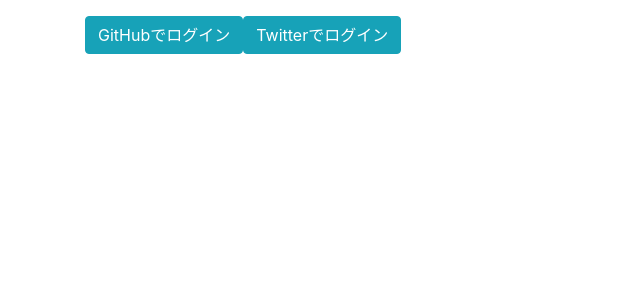
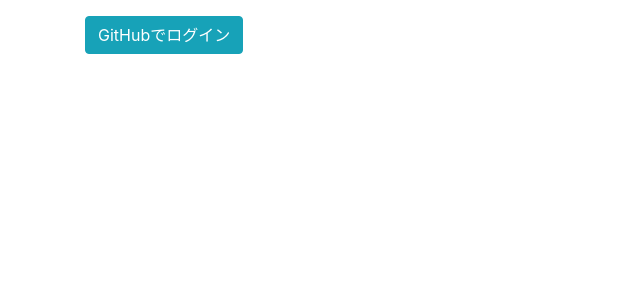
Before and after one commit to gorira55/site-discussion, a Node server app: page /login/ in a window 1280 px wide. Shown: the part 56-356 px from the top of the page, without its empty margins (0-640 px from the left). Run offline with Node 20, Linux system fonts and the light colour scheme; some libraries are stand-ins or nearby versions.

Commit message:
Twitterログイン消去

```diff
--- a/app.js
+++ b/app.js
@@ -40,35 +40,6 @@ passport.use(new GitHubStrategy({
   clientID: GITHUB_CLIENT_ID,
   clientSecret: GITHUB_CLIENT_SECRET,
   callbackURL: process.env.HEROKU_URL ? process.env.HEROKU_URL + 'auth/github/callback' : 'http://localhost:8000/auth/github/callback'
-},
-  function (accessToken, refreshToken, profile, done) {
-    process.nextTick(function () {
-      User.upsert({
-        userId: profile.id,
-        username: profile.username
-      }).then(() => {
-        done(null, profile);
-      });
-    });
-  }
-));
-
-var TwitterStrategy = require('passport-twitter').Strategy;
-var TWITTER_CONSUMER_KEY = process.env.TWITTER_CONSUMER_KEY || '1SKWLqGlSN0ao6cfn9ytBtYL3';
-var TWITTER_CONSUMER_SECRET = process.env.TWITTER_CONSUMER_SECRET || 'wBZrdGUIcH9Eb6UazxlVSR93lCNHbQOA2z0AwuSXRD9CjrhPOP';
-
-passport.serializeUser(function (user, done) {
-  done(null, user);
-});
-
-passport.deserializeUser(function (obj, done) {
-  done(null, obj);
-});
-
-passport.use(new TwitterStrategy({
-  consumerKey: TWITTER_CONSUMER_KEY,
-  consumerSecret: TWITTER_CONSUMER_SECRET,
-  callbackURL: process.env.HEROKU_URL ? process.env.HEROKU_URL + 'auth/twitter/callback' : 'http://localhost:8000/auth/twitter/callback'
 },
   function (accessToken, refreshToken, profile, done) {
     process.nextTick(function () {
@@ -133,26 +104,6 @@ app.get('/auth/github/callback',
     }
   });
 
-  app.get('/auth/twitter',
-  passport.authenticate('twitter', { scope: ['user:email'] }),
-  function (req, res) {
-});
-
-  app.get('/auth/twitter/callback',
-  passport.authenticate('twitter', { failureRedirect: '/login' }),
-  function (req, res) {
-    var loginFrom = req.cookies.loginFrom;
-    // オープンリダイレクタ脆弱性対策
-    if (loginFrom &&
-     !loginFrom.includes('http://') &&
-     !loginFrom.includes('https://')) {
-      res.clearCookie('loginFrom');
-      res.redirect(loginFrom);
-    } else {
-      res.redirect('/');
-    }
-  });
-
 // catch 404 and forward to error handler
 app.use(function(req, res, next) {
   next(createError(404));
--- a/package.json
+++ b/package.json
@@ -19,7 +19,6 @@
     "morgan": "~1.9.0",
     "passport": "^0.3.2",
     "passport-github2": "^0.1.9",
-    "passport-twitter": "^1.0.4",
     "pg": "^7.4.1",
     "pg-hstore": "^2.3.2",
     "popper.js": "^1.14.0",
--- a/views/login.pug
+++ b/views/login.pug
@@ -2,4 +2,3 @@ extends layout
 
 block content
   a(href="/auth/github").btn.btn-info.my-3 GitHubでログイン
-  a(href="/auth/twitter").btn.btn-info.my-3 Twitterでログイン
```
Also changed, not shown: 1 other file.
